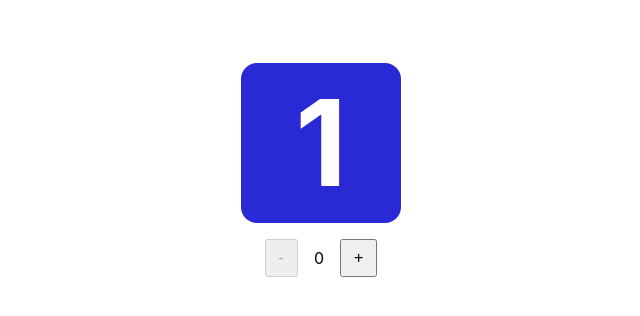
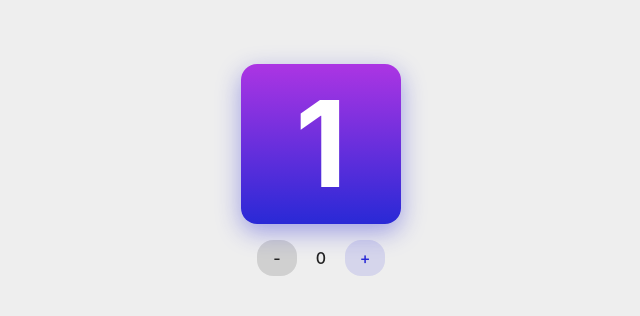
Before and after one commit to TheOmer77/the-motion-thingy, a React (Vite) app: page / in a window 1280 px wide. Shown: the part 230-546 px from the top of the page, without its empty margins (319-959 px from the left). Built offline with nearby package versions, Linux system fonts and the light colour scheme.

Commit message:
Update styles

```diff
--- a/src/App.jsx
+++ b/src/App.jsx
@@ -37,7 +37,7 @@ const App = () => {
         >
           -
         </button>
-        <span>{step}</span>
+        <span className='number'>{step}</span>
         <button
           disabled={step >= steps.length - 1}
           onClick={() => setStep((prev) => prev + 1)}
--- a/src/styles/index.css
+++ b/src/styles/index.css
@@ -1,8 +1,26 @@
+:root {
+  --color-bg: #eee;
+  --color-text: #222;
+  --color-primary: #2929d6;
+  --color-primary-text: #fff;
+  --color-primary-shadow: rgba(41, 41, 214, 0.4);
+  --color-primary-btn: rgba(41, 41, 214, 0.125);
+  --color-primary-btn-hover: rgba(41, 41, 214, 0.25);
+  --color-primary-btn-active: rgba(41, 41, 214, 0.5);
+  --color-primary-btn-disabled: rgba(0, 0, 0, 0.125);
+  --color-accent: #ac35e3;
+
+  --font-family: -apple-system, BlinkMacSystemFont, 'Segoe UI', Roboto, Oxygen,
+    Ubuntu, Cantarell, 'Open Sans', 'Helvetica Neue', sans-serif;
+}
+
 body {
   margin: 0;
   padding: 0;
-  font-family: -apple-system, BlinkMacSystemFont, 'Segoe UI', Roboto, Oxygen,
-    Ubuntu, Cantarell, 'Open Sans', 'Helvetica Neue', sans-serif;
+  font-family: var(--font-family);
+
+  background-color: var(--color-bg);
+  color: var(--color-text);
 }
 
 #root {
@@ -21,8 +39,14 @@ body {
 }
 
 .item {
-  background-color: #2929d6;
-  color: #fff;
+  background: linear-gradient(
+    0deg,
+    var(--color-primary) 0%,
+    var(--color-accent) 100%
+  );
+  color: var(--color-primary-text);
+  box-shadow: var(--color-primary-shadow) 0px 8px 24px;
+
   display: flex;
   justify-content: center;
   align-items: center;
@@ -41,14 +65,59 @@ body {
   gap: 1rem;
 }
 
-.counter button {
+.counter > .number {
+  font-weight: 500;
+  width: 1rem;
+  text-align: center;
+}
+
+button {
   padding: 0.5rem 0.75rem;
+  min-width: 2.5rem;
   font-size: 1rem;
+  font-weight: 500;
+  font-family: var(--font-family);
+  border-radius: 1rem;
+  border: none;
+  color: var(--color-primary);
+  background-color: var(--color-primary-btn);
+}
+
+button:hover:not(:disabled) {
+  background-color: var(--color-primary-btn-hover);
+}
+
+button:active:not(:disabled) {
+  background-color: var(--color-primary-btn-active);
+}
+
+button:disabled {
+  background-color: var(--color-primary-btn-disabled);
+  color: var(--color-text);
 }
 
 @media (prefers-color-scheme: dark) {
+  :root {
+    --color-bg: #111;
+    --color-text: #ddd;
+    --color-primary: #9494eb;
+    --color-primary-dark: #14146b;
+    --color-primary-shadow: rgba(148, 148, 235, 0.2);
+    --color-primary-shadow-dark: rgba(20, 20, 108, 0.4);
+    --color-primary-btn: rgba(148, 148, 235, 0.125);
+    --color-primary-btn-hover: rgba(148, 148, 235, 0.25);
+    --color-primary-btn-active: rgba(148, 148, 235, 0.5);
+    --color-primary-btn-disabled: rgba(255, 255, 255, 0.125);
+    --color-accent: hsl(281, 76%, 80%);
+    --color-accent-dark: #621287;
+  }
+
   .item {
-    background-color: #9494eb;
-    color: #14146b;
+    background: linear-gradient(
+      0deg,
+      var(--color-primary-dark) 0%,
+      var(--color-accent-dark) 100%
+    );
+    box-shadow: var(--color-primary-shadow-dark) 0px 8px 24px;
   }
 }
```
